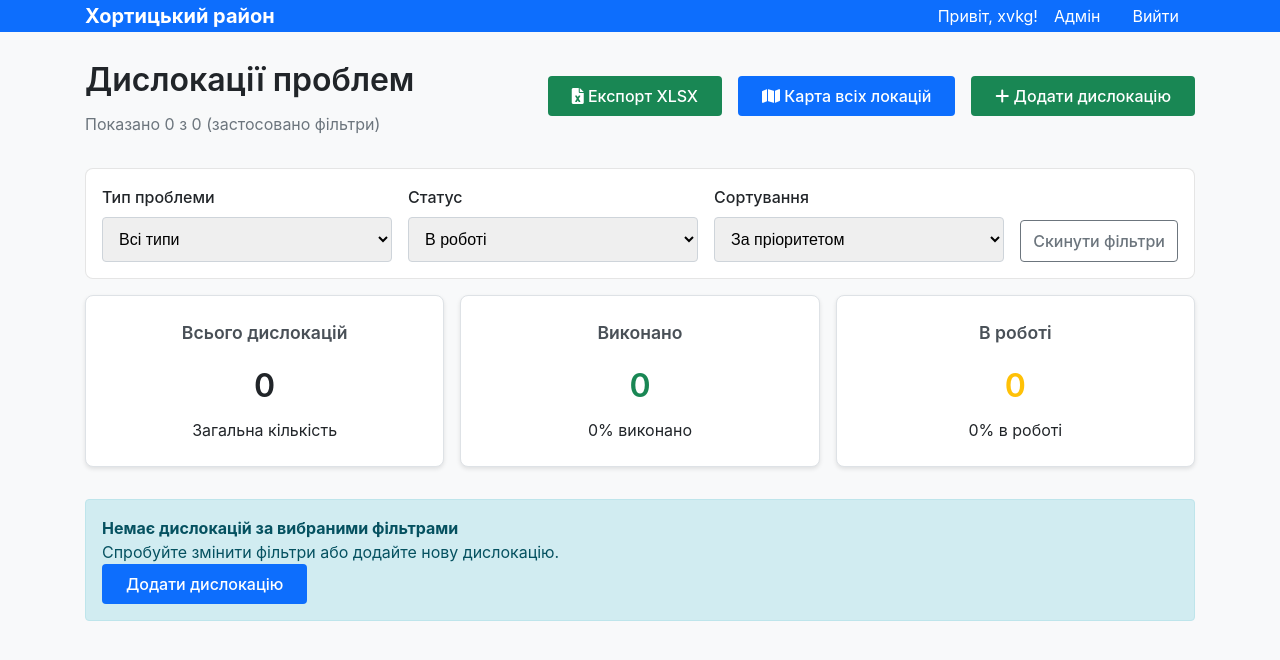
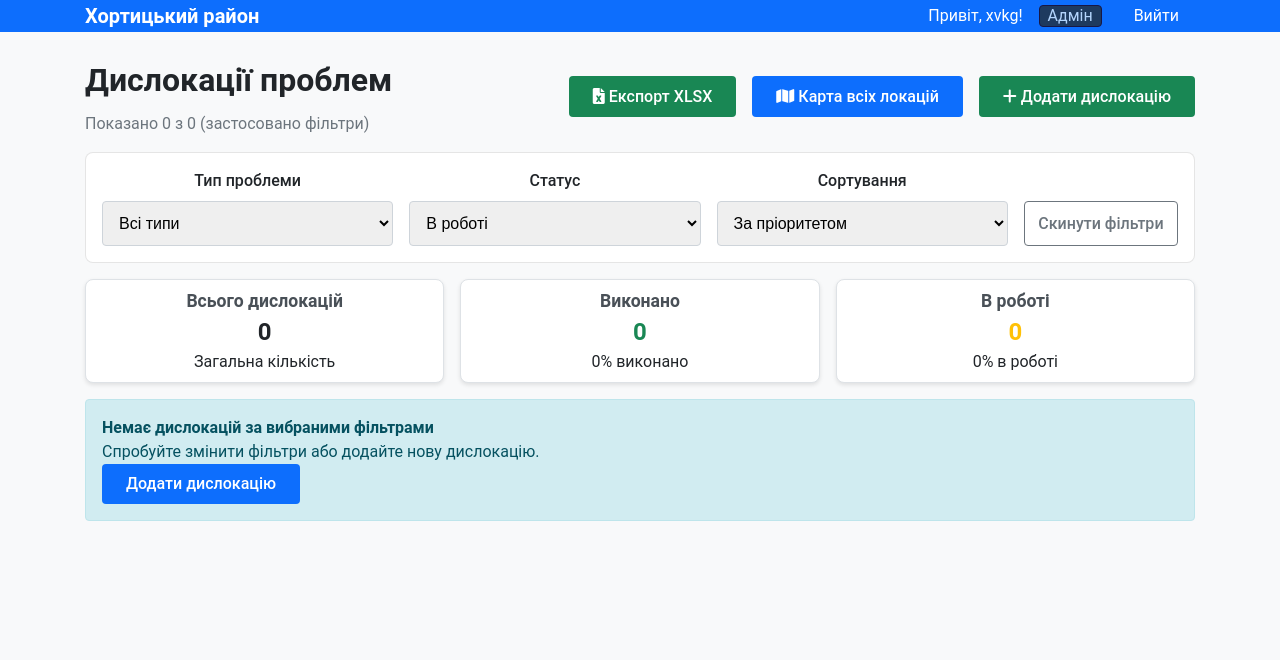
Before and after one commit to reeperetter/blagoustrij, a Flask app: page / in a window 1280 px wide. Shown: the top 660 px of the page. Run offline with Flask 3, Linux system fonts and the light colour scheme; a user stored in the database is signed in; data that the repository does not hold is empty.

Commit message:
styling in process

```diff
--- a/static/css/style.css
+++ b/static/css/style.css
@@ -7,7 +7,7 @@
 }
 
 body {
-    font-family: -apple-system, BlinkMacSystemFont, "Segoe UI", Roboto, "Helvetica Neue", Arial, sans-serif;
+    font-family: var(--ff);
     line-height: 1.5;
     color: var(--font-color);
     background-color: var(--body-bg);
@@ -74,7 +74,7 @@ body {
     display: flex;
     flex-wrap: wrap;
     justify-content: space-between;
-    margin-bottom: 2rem;
+    margin-bottom: 1rem;
 }
 
 .page-header__actions {
@@ -92,6 +92,15 @@ body {
 .page-header__subtitle {
     color: var(--grey);
 }
+
+.admin {
+    padding: 0.1rem 0.5rem;
+        border: 1px solid rgb(23, 23, 70) !important;
+        border-radius: 4px;
+        color: var(--dt-blue-alert-font);
+        background-color: var(--dt-blue-alert-bg);
+        border-color: var(--dt-blue-alert-border);
+    }
 
 .filter-section {
     background: var(--white);
@@ -230,14 +239,14 @@ body {
     display: grid;
     grid-template-columns: repeat(auto-fit, minmax(250px, 1fr));
     gap: 1rem;
-    margin-bottom: 2rem;
+    margin-bottom: 1rem;
 }
 
 .stats-card {
     background-color: var(--white);
     border: 1px solid var(--white-grey);
     border-radius: 8px;
-    padding: 1.5rem;
+    padding: 0.5rem;
     text-align: center;
     box-shadow: 0 2px 4px var(--transparent-black);
 }
@@ -245,14 +254,12 @@ body {
 .stats-card__title {
     font-size: 1.1rem;
     font-weight: 600;
-    margin-bottom: 1rem;
     color: var(--font-color-light);
 }
 
 .stats-card__value {
-    font-size: 2rem;
+    font-size: 1.5rem;
     font-weight: 600;
-    margin-bottom: 0.5rem;
 }
 
 .stats-card__value--success {
@@ -325,7 +332,7 @@ body {
 
 .button--secondary {
     color: var(--grey);
-    padding: 0.75rem;
+    padding: 0.84rem;
     border: 1px solid var(--grey);
     align-self: end;
 }
@@ -389,6 +396,7 @@ body {
     display: block;
     margin-bottom: 0.5rem;
     font-weight: 500;
+    text-align: center;
 }
 
 .form__input {
@@ -413,9 +421,9 @@ body {
 .form__select {
     width: 100%;
     padding: 0.75rem;
+    font-size: 1rem;
     border: 1px solid var(--grey-input);
     border-radius: 4px;
-    font-size: 1rem;
     transition: border-color 0.2s, box-shadow 0.2s;
 }
 
@@ -710,14 +718,6 @@ body {
         border-color: var(--dt-border-1);
     }
 
-    .admin {
-        border: 1px solid rgb(23, 23, 70) !important;
-        border-radius: 4px;
-        color: var(--dt-blue-alert-font);
-        background-color: var(--dt-blue-alert-bg);
-        border-color: var(--dt-blue-alert-border);
-    }
-
     .alert--info {
         color: var(--dt-blue-alert-font);
         background-color: var(--dt-blue-alert-bg);
--- a/static/css/variables.css
+++ b/static/css/variables.css
@@ -37,5 +37,6 @@
     --light-blue-border: #e9ecef;
     --highlight: #fff3cd;
 
-    --ff: "system-ui,-apple-system,"Segoe UI",Roboto,"Helvetica Neue",Arial,"Noto Sans","Liberation Sans",sans-serif,"Apple Color Emoji","Segoe UI Emoji","Segoe UI Symbol","Noto Color Emoji"";
+    /* --ff: "system-ui,-apple-system,"Segoe UI",Roboto,"Helvetica Neue",Arial,"Noto Sans","Liberation Sans",sans-serif,"Apple Color Emoji","Segoe UI Emoji","Segoe UI Symbol","Noto Color Emoji""; */
+    --ff: Roboto, Arial, sans-serif;
 }
```
